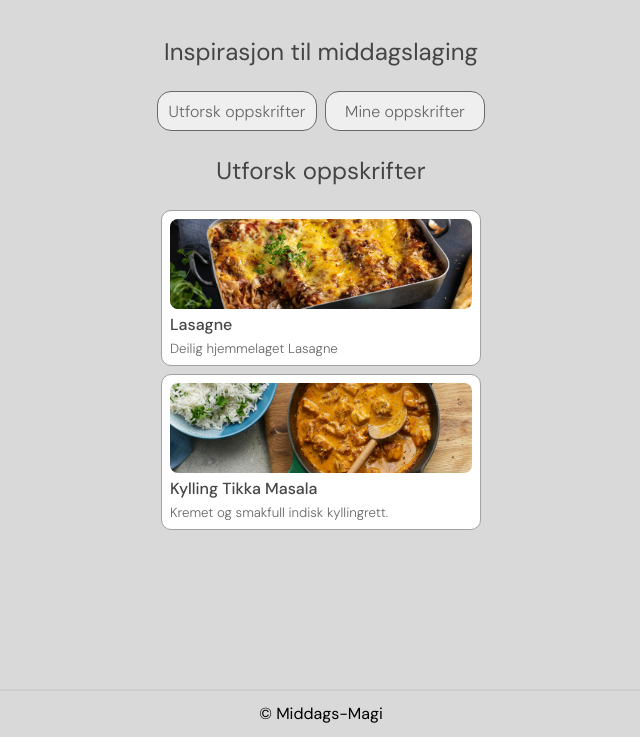
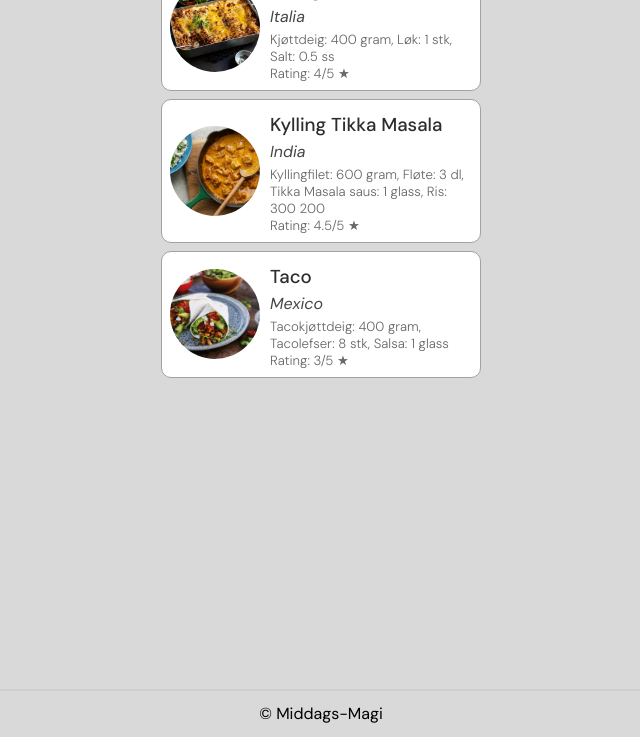
Before and after one commit to shift-primal/emne2_team_abkmv, a plain HTML site: page geir_magi_mat/index.html in a window 1280 px wide. Shown: the part 199-936 px from the top of the page, without its empty margins (319-959 px from the left). Drawn offline with Linux system fonts and the light colour scheme.

Commit message:
La til mine oppskrifter

```diff
--- a/geir_magi_mat/assets/css/ExploreRecipesStyle.css
+++ b/geir_magi_mat/assets/css/ExploreRecipesStyle.css
@@ -84,3 +84,45 @@ h2 {
 .page-buttons button:hover {
 	background-color: rgb(240, 240, 240);
 }
+
+.myRecipeCard {
+	background-color: white;
+	width: 40vh;
+	border-radius: 10px;
+	padding: 8px;
+	display: flex;
+	flex-direction: row;
+	align-items: center;
+	text-align: left;
+	border: 0.1px solid rgb(162, 162, 162);
+}
+
+.myRecipeCardImg {
+	height: 90px;
+	width: 90px;
+	object-fit: cover;
+	border-radius: 50%;
+	margin-right: 10px;
+}
+
+.myRecipeCard h3 {
+	margin-top: 4px;
+	margin-bottom: 4px;
+	color: rgb(45, 45, 45);
+	font-weight: 500;
+}
+
+.myRecipeCard h4 {
+	font-style: oblique;
+	margin-top: 4px;
+	margin-bottom: 4px;
+	color: rgb(69, 69, 69);
+	font-weight: 400;
+}
+
+.myRecipeCard h5 {
+	margin-top: 0;
+	margin-bottom: 0;
+	color: rgb(105, 105, 105);
+	font-weight: 300;
+}
--- a/geir_magi_mat/src/models/AppModel.js
+++ b/geir_magi_mat/src/models/AppModel.js
@@ -1,4 +1,4 @@
 export const appModel = {
-	currentPage: "FrontPage",
+	currentPage: "MyRecipes",
 	isDarkMode: false,
 };
--- a/geir_magi_mat/src/models/RecipesModel.js
+++ b/geir_magi_mat/src/models/RecipesModel.js
@@ -40,7 +40,7 @@ export const recipeModel = [
 		id: 2,
 		date: "2025-10-14",
 		name: "Taco",
-		imgUrl: "img/taco.jpg",
+		imgUrl: "assets/img/taco.jpg",
 		alt: "Taco med ferskt tilbehør",
 		rating: 3,
 		comment: "Verdens beste fredagsmiddag!",
--- a/geir_magi_mat/src/views/FrontPageView.js
+++ b/geir_magi_mat/src/views/FrontPageView.js
@@ -15,7 +15,11 @@ export function FrontPageView() {
 				>
 					Utforsk oppskrifter
 				</button>
-				<button class="secondary">Mine oppskrifter</button>
+				<button
+					onclick="switchPage('MyRecipes')"
+					class="secondary">
+					Mine oppskrifter
+				</button>
 			</div>
 			<h2>Utforsk oppskrifter</h2>
 			<div class="hero-section"></div>
--- /dev/null
+++ b/geir_magi_mat/src/views/MyRecipesView.js
@@ -0,0 +1,16 @@
+import { model } from "../models/index.js";
+import { findRecipeByName } from "../utils/filter.js";
+import { MyRecipeCard } from "./components/MyRecipeCard.js";
+
+export function MyRecipesView() {
+    return /*HTML*/ `<div class="explore-recipes">
+        <div class="hero-section">
+            <h2>Mine oppskrifter</h2>
+                <div class="hero-section"></div>
+                <div class="recipeCard-group">${MyRecipeCard(findRecipeByName(model.recipes, "lasagne"))}</div>
+			<div class="recipeCard-group">${MyRecipeCard(findRecipeByName(model.recipes, "Kylling Tikka Masala"))}</div>
+			<div class="recipeCard-group">${MyRecipeCard(findRecipeByName(model.recipes, "Taco"))}</div>
+
+        </div>
+    </div>`;
+}
--- /dev/null
+++ b/geir_magi_mat/src/views/components/MyRecipeCard.js
@@ -0,0 +1,16 @@
+export function MyRecipeCard(recipe) {
+	const ingredientsFormatted = recipe.ingredients.map(ing => `${ing.ingredient}: ${ing.amount} ${ing.metric}`).join(', ');
+	return /* HTML */ ` <div class="myRecipeCard">
+		<img
+			class="myRecipeCardImg"
+			alt="${recipe.alt}"
+			src="${recipe.imgUrl}"
+		/>
+		<div class="text-section">
+			<h3>${recipe.name}</h3>
+			<h4>${recipe.region}</h4>
+			<h5>${ingredientsFormatted}</h5>
+			<h5>Rating: ${recipe.rating}/5 ★</h5>
+		</div>
+	</div>`;
+}
--- a/geir_magi_mat/src/views/view.js
+++ b/geir_magi_mat/src/views/view.js
@@ -1,6 +1,7 @@
 import { model } from "../models/index.js";
 import { FrontPageView } from "./FrontPageView.js";
 import { ExploreRecipesView } from "./ExploreRecipesView.js";
+import { MyRecipesView } from "./MyRecipesView.js";
 
 const navBar = /* HTML */ `<nav>
 	<div></div>
@@ -30,6 +31,8 @@ function pageManager() {
 			return FrontPageView();
 		case "ExploreRecipes":
 			return ExploreRecipesView();
+		case "MyRecipes":
+			return MyRecipesView();
 		default:
 			return "";
 	}
```
